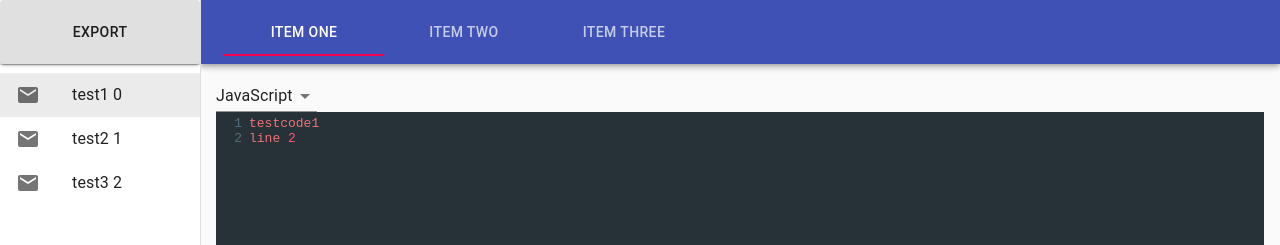
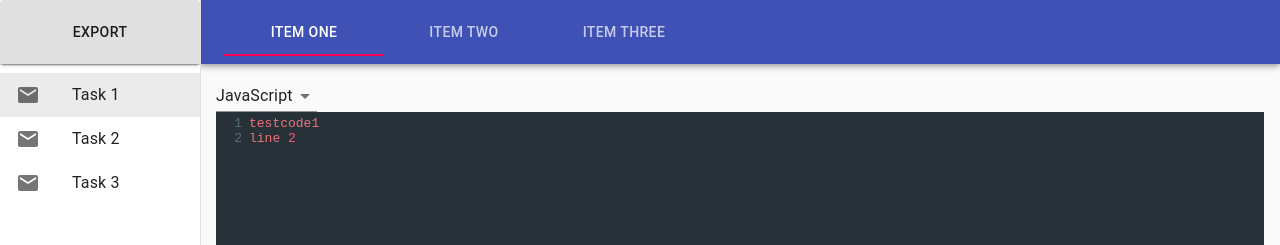
Before and after one commit to Chr1stian/masterapp, a React (Create React App) app: page / in a window 1280 px wide. Shown: the top 245 px of the page. Built offline with nearby package versions, Linux system fonts and the light colour scheme.

Commit message:
Styling, cleanup and better handling

```diff
--- a/src/App.tsx
+++ b/src/App.tsx
@@ -49,17 +49,17 @@ const App: React.FC = () => {
 
   const [tasks, setTasks] = React.useState<Task[]>([
     {
-      label: "test1",
+      label: "Task 1",
       code: "testcode1\nline 2",
       splitCode: [["testcode1"], ["line 2"]]
     },
     {
-      label: "test2",
+      label: "Task 2",
       code: "testcode2\nline 2",
       splitCode: [["testcode2"], ["line 2"]]
     },
     {
-      label: "test3",
+      label: "Task 3",
       code: "testcode3\nline 2",
       splitCode: [["testcode3"], ["line 2"]]
     }
--- a/src/components/CodeOutputGaps.tsx
+++ b/src/components/CodeOutputGaps.tsx
@@ -9,6 +9,7 @@ const useStyles = makeStyles(() =>
     card: {
       display: "flex",
       flexDirection: "row",
+      flexWrap: "wrap",
       margin: "5px",
       padding: "5px"
     },
--- a/src/components/CodeOutputView.tsx
+++ b/src/components/CodeOutputView.tsx
@@ -5,7 +5,6 @@ import {
   createStyles,
   List,
   ListItem,
-  ListItemText,
   ListItemSecondaryAction,
   IconButton,
   Card,
@@ -58,16 +57,14 @@ const CodeOutputView: React.FC<CodeOutputViewProps> = (
   );
 
   const handleMouseUp = (): void => {
-    const selection = window.getSelection()
-      ? window.getSelection()?.toString()
-      : "";
+    const selection = window.getSelection()?.toString();
     if (window.getSelection()) {
       setSelectedText(selection);
     }
-    // TODO: Handle when nothing is selected
   };
 
   const handleOnClick = (index: number, value: string): void => {
+    if (selectedText) {
       const replacedString = reactStringReplace(
         value,
         selectedText,
@@ -75,6 +72,7 @@ const CodeOutputView: React.FC<CodeOutputViewProps> = (
       );
       task.splitCode[index] = replacedString;
       changeTask(selectedTask, task);
+    }
   };
 
   return (
--- a/src/components/Sidebar.tsx
+++ b/src/components/Sidebar.tsx
@@ -79,7 +79,7 @@ const Sidebar: React.FC<SidebarProps> = (props: SidebarProps) => {
               <ListItemIcon>
                 <MailIcon />
               </ListItemIcon>
-              <ListItemText primary={task[1].label + " " + index} />
+              <ListItemText primary={task[1].label} />
             </MenuItem>
           ))}
         </List>
@@ -87,8 +87,8 @@ const Sidebar: React.FC<SidebarProps> = (props: SidebarProps) => {
           className={classes.taskButton}
           onClick={(): void =>
             addTask({
-              label: "test" + (Object.keys(Tasks).length + 1),
-              code: "lagt til med knapp",
+              label: "Task " + (Object.keys(Tasks).length + 1),
+              code: "",
               splitCode: []
             })
           }
```
Lines whose indentation alone changed are shown as unchanged.
